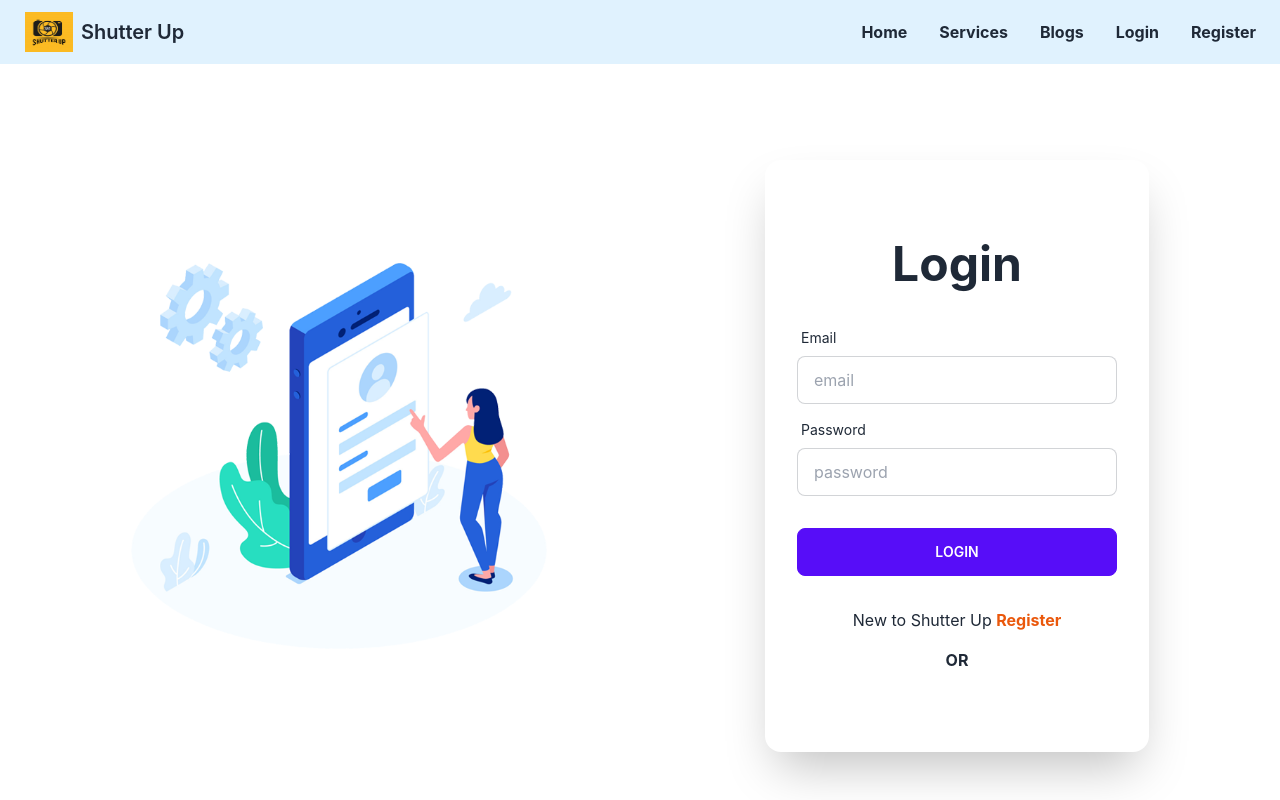
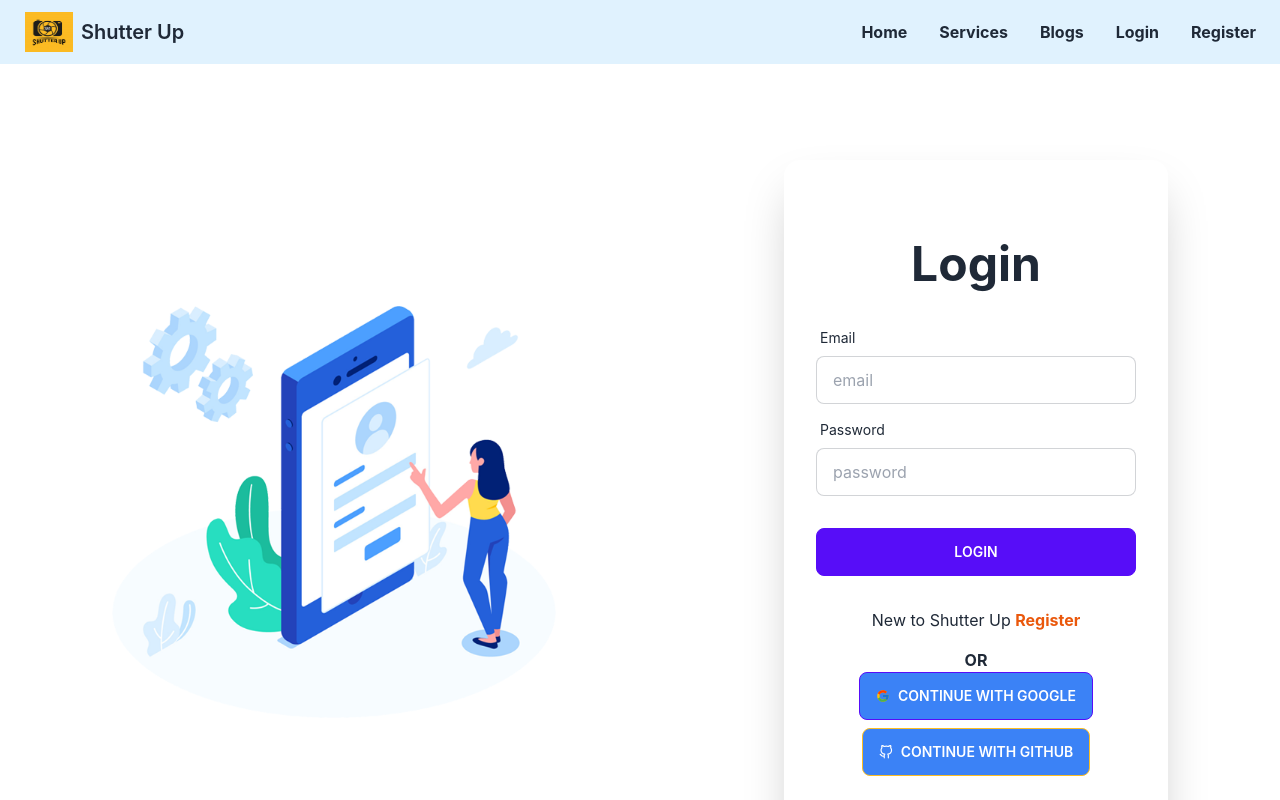
Before and after one commit to biplob2358/shutter-up-client, a React (Create React App) app: page /login in a window 1280 px wide. Shown: the top 800 px of the page. Built offline with nearby package versions, Linux system fonts and the light colour scheme.

Commit message:
social login page added

```diff
--- a/src/Pages/Login/Login.js
+++ b/src/Pages/Login/Login.js
@@ -1,15 +1,16 @@
 import React from "react";
 import { Link } from "react-router-dom";
 import login from "../../assets/images/login.png";
+import GoogleGitLogin from "../Shared/GoogleGitLogin/GoogleGitLogin";
 
 const Login = () => {
   return (
-    <div className="hero w-full  mx-auto my-20 ">
-      <div className="hero-content  gap-20 flex justify-center   md:grid-cols-2 flex-col lg:flex-row">
-        <div className="text-center lg:text-left">
+    <div className="hero   mx-auto my-20 ">
+      <div className="hero-content  w-full gap-20 flex justify-center   md:grid-cols-2 flex-col lg:flex-row">
+        <div className="text-center  lg:text-left">
           <img className="w-3/4" src={login} alt="" />
         </div>
-        <div className="card flex-shrink-0 w-full max-w-sm shadow-2xl bg-base-100 py-20">
+        <div className="card flex-shrink-0   max-w-sm shadow-2xl bg-base-100 py-20">
           <h1 className="text-5xl text-center font-bold">Login</h1>
           <form className="card-body">
             <div className="form-control">
@@ -17,7 +18,7 @@ const Login = () => {
                 <span className="label-text">Email</span>
               </label>
               <input
-                type="text"
+                type="email"
                 name="email"
                 placeholder="email"
                 className="input input-bordered"
@@ -45,6 +46,9 @@ const Login = () => {
             </Link>{" "}
           </p>
           <p className="text-center font-bold mt-4">OR</p>
+          <div className="text-center">
+            <GoogleGitLogin></GoogleGitLogin>
+          </div>
         </div>
       </div>
     </div>
--- /dev/null
+++ b/src/Pages/Shared/GoogleGitLogin/GoogleGitLogin.js
@@ -0,0 +1,20 @@
+import React from "react";
+import { FcGoogle } from "react-icons/fc";
+import { FiGithub } from "react-icons/fi";
+
+const GoogleGitLogin = () => {
+  return (
+    <div>
+      <button className="d-block w-50 mx-auto btn bg-blue-500 border border-primary mb-2">
+        <FcGoogle></FcGoogle>
+        <span className="ms-2">Continue With Google</span>
+      </button>
+      <button className="d-block w-50 mx-auto btn bg-blue-500 border  border-warning mb-2">
+        <FiGithub></FiGithub>
+        <span className="ms-2">Continue With Github</span>
+      </button>
+    </div>
+  );
+};
+
+export default GoogleGitLogin;
--- a/src/Pages/SignUp/Register.js
+++ b/src/Pages/SignUp/Register.js
@@ -1,6 +1,7 @@
 import React from "react";
 import { Link } from "react-router-dom";
 import register from "../../assets/images/register.png";
+import GoogleGitLogin from "../Shared/GoogleGitLogin/GoogleGitLogin";
 
 const Register = () => {
   return (
@@ -41,7 +42,7 @@ const Register = () => {
                 <span className="label-text">Email</span>
               </label>
               <input
-                type="text"
+                type="email"
                 name="email"
                 placeholder="email"
                 className="input input-bordered"
@@ -74,6 +75,10 @@ const Register = () => {
               Login
             </Link>{" "}
           </p>
+          <p className="text-center font-bold mt-4">OR</p>
+          <div className="text-center">
+            <GoogleGitLogin></GoogleGitLogin>
+          </div>
         </div>
       </div>
     </div>
```
